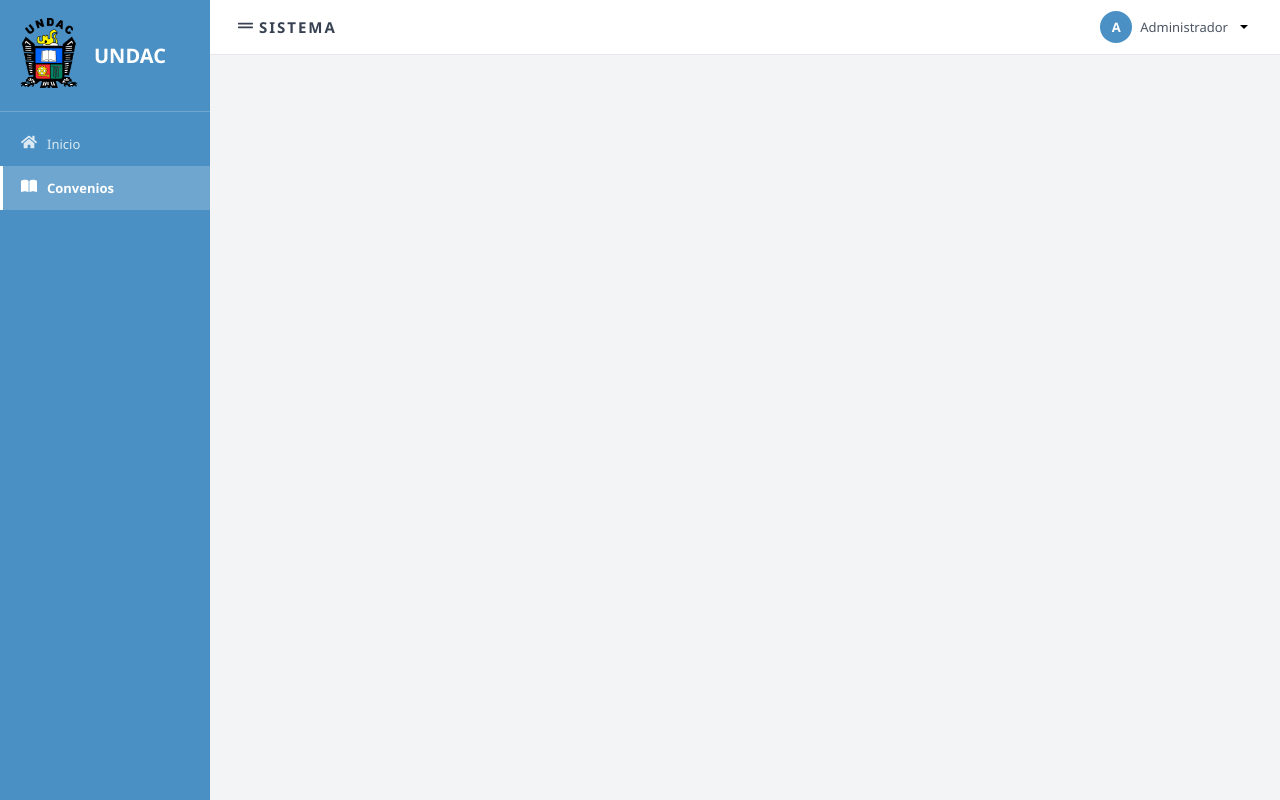
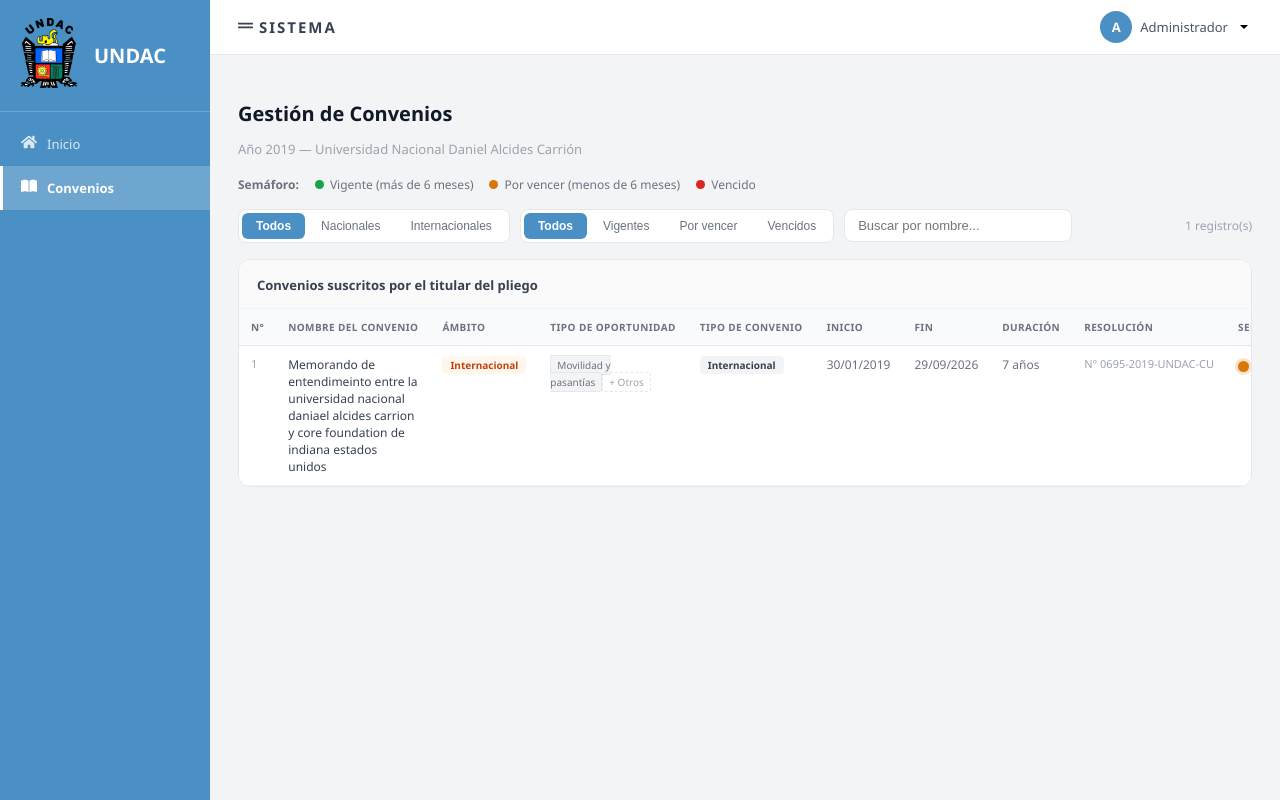
Before and after one commit to BritneyRS/Sistema_Undac, a React (Create React App) app: page / in a window 1280 px wide. Both pictures are taken after a click on the element "Convenios". Built offline with nearby package versions, Linux system fonts and the light colour scheme.

Commit message:
Funcion de la seccion convenio

```diff
--- a/src/App.js
+++ b/src/App.js
@@ -2,7 +2,7 @@
 import React, { useState } from "react";
 import Sidebar from "./Components/Sidebar";
 import Inicio from "./page/inicio";
-import convenios from "./page/convenios";
+import Convenios from "./page/convenios";
 import Style from "./Styles/style.css";
 import Topbar from "./Components/Topbar";
 
@@ -15,7 +15,7 @@ export default function App() {
   function renderizarPagina() {
     switch (paginaActual) {
       case "convenios":
-        return <convenios />
+        return <Convenios />
       case "inicio":
       default:
         return <Inicio />;
--- a/src/Components/Tableconvenios.jsx
+++ b/src/Components/Tableconvenios.jsx
@@ -268,6 +268,7 @@ export default function Tableconvenios({
                 "Resolución",
                 "Semáforo",
                 "Resultados obtenidos",
+                "Año",
               ].map((col) => (
 
                 <th
--- a/src/data/convenios.js
+++ b/src/data/convenios.js
@@ -12,8 +12,8 @@ export const conveniosData = [
         Otros:"",
         tipo:"Internacional",
         inicio:"2019-01-30",
-        fin:"2024-01-29",
-        duracion: "5 años",
+        fin:"2026-09-29",
+        duracion: "7 años",
         resolucion: "N° 0695-2019-UNDAC-CU",
         Resultados: "El vicerrector academicos, el vicerector de insvestigacion. La facultad de ingenieria de Minas y la Escuela de Posgrado, a traves del presenteconvenio vienen ejecutando actividades y proyectos en materia de investigacion",
     }
--- a/src/page/convenios.jsx
+++ b/src/page/convenios.jsx
@@ -26,9 +26,13 @@ export default function Convenios() {
   const [filtroSemaforo,  setFiltroSemaforo]  = useState("todos");
   const [busqueda,        setBusqueda]        = useState("");
   const conveniosFiltrados = conveniosData.filter((c) => {
-    const porAmbito    = filtroAmbito   === "todos" || c.ambito === filtroAmbito;
-    const porSemaforo  = filtroSemaforo === "todos" || calcularSemaforo(c.fin).color === filtroSemaforo;
-    const porBusqueda  = busqueda === "" || c.nombre.toLowerCase().includes(busqueda.toLowerCase());
+    const ambitoNormalizado = c.ambito?.toLowerCase();
+    const porAmbito =
+      filtroAmbito === "todos" || ambitoNormalizado === filtroAmbito;
+    const porSemaforo =
+      filtroSemaforo === "todos" || calcularSemaforo(c.fin).color === filtroSemaforo;
+    const porBusqueda =
+      busqueda === "" || c.nombre.toLowerCase().includes(busqueda.toLowerCase());
     return porAmbito && porSemaforo && porBusqueda;
   });
   return (
```
